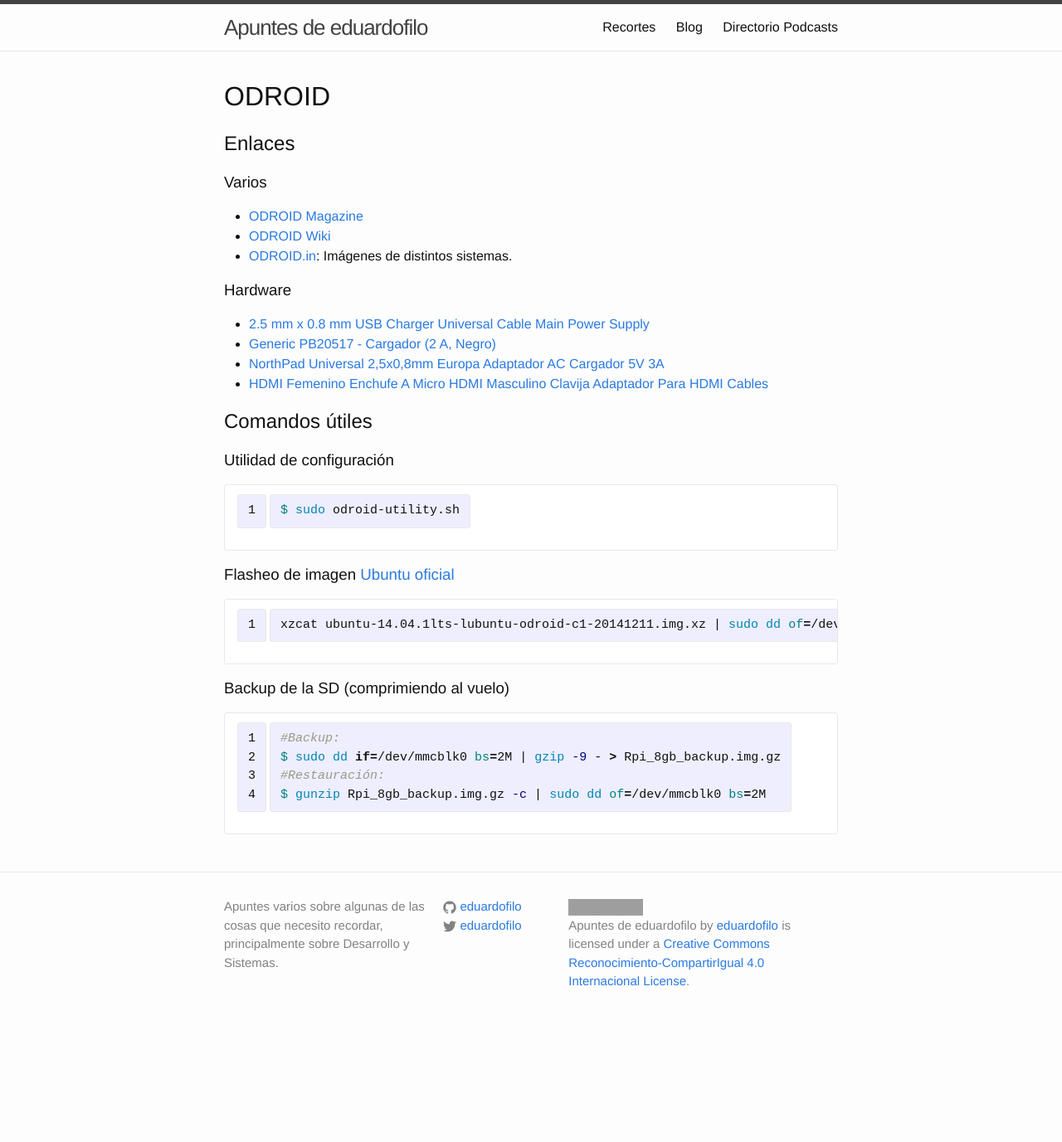
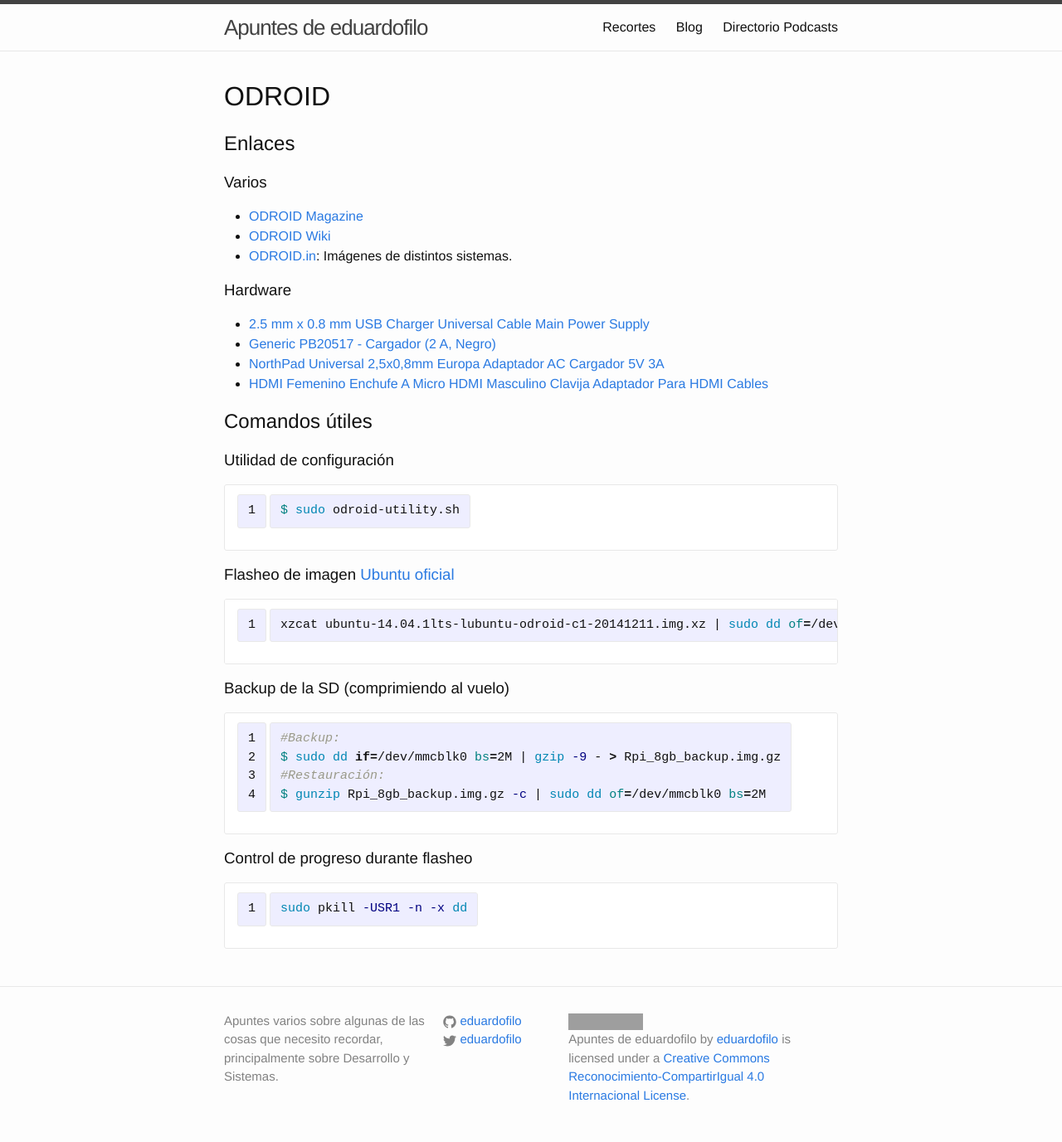
Before and after one commit to eduardofilo/eduardofilo.jekyll, a Jekyll site: the page built from sistemas/odroid.md, in a window 1280 px wide. Shown: the whole page at 83% size. Built offline with Jekyll 4.4.1, drawn with Linux system fonts in a browser that asks for light colours; Markdown is read by kramdown in place of the engine named in the settings; before the commit the page ends 1240 px from its top, so only the background shows below that; grey boxes are pictures that could not be loaded.

Commit message:
Comandos Raspi y ODROID.

````diff
--- a/sistemas/odroid.md
+++ b/sistemas/odroid.md
@@ -42,3 +42,9 @@ $ sudo dd if=/dev/mmcblk0 bs=2M | gzip -9 - > Rpi_8gb_backup.img.gz
 #Restauración:
 $ gunzip Rpi_8gb_backup.img.gz -c | sudo dd of=/dev/mmcblk0 bs=2M
 ```
+
+### Control de progreso durante flasheo
+
+```bash
+sudo pkill -USR1 -n -x dd
+```
````
Also changed, not shown: sistemas/raspi.md (+6 -0 lines).
